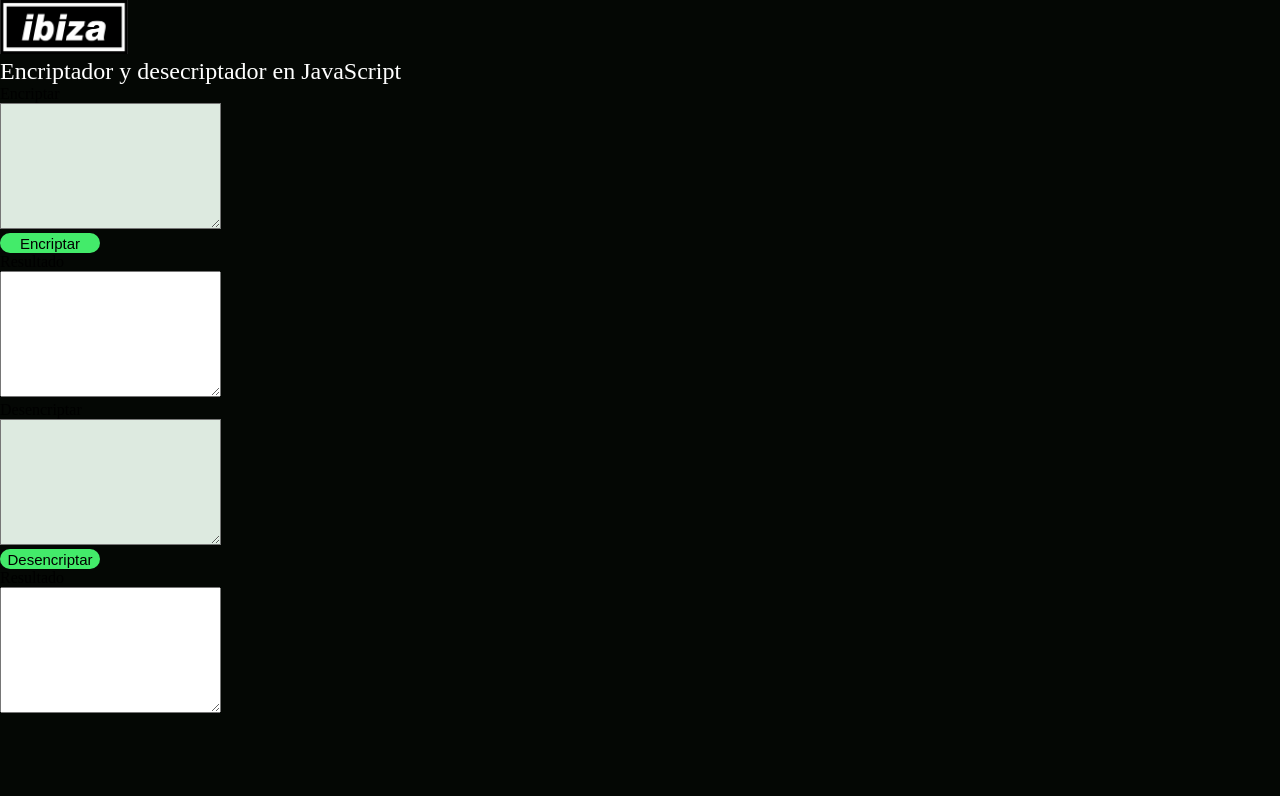
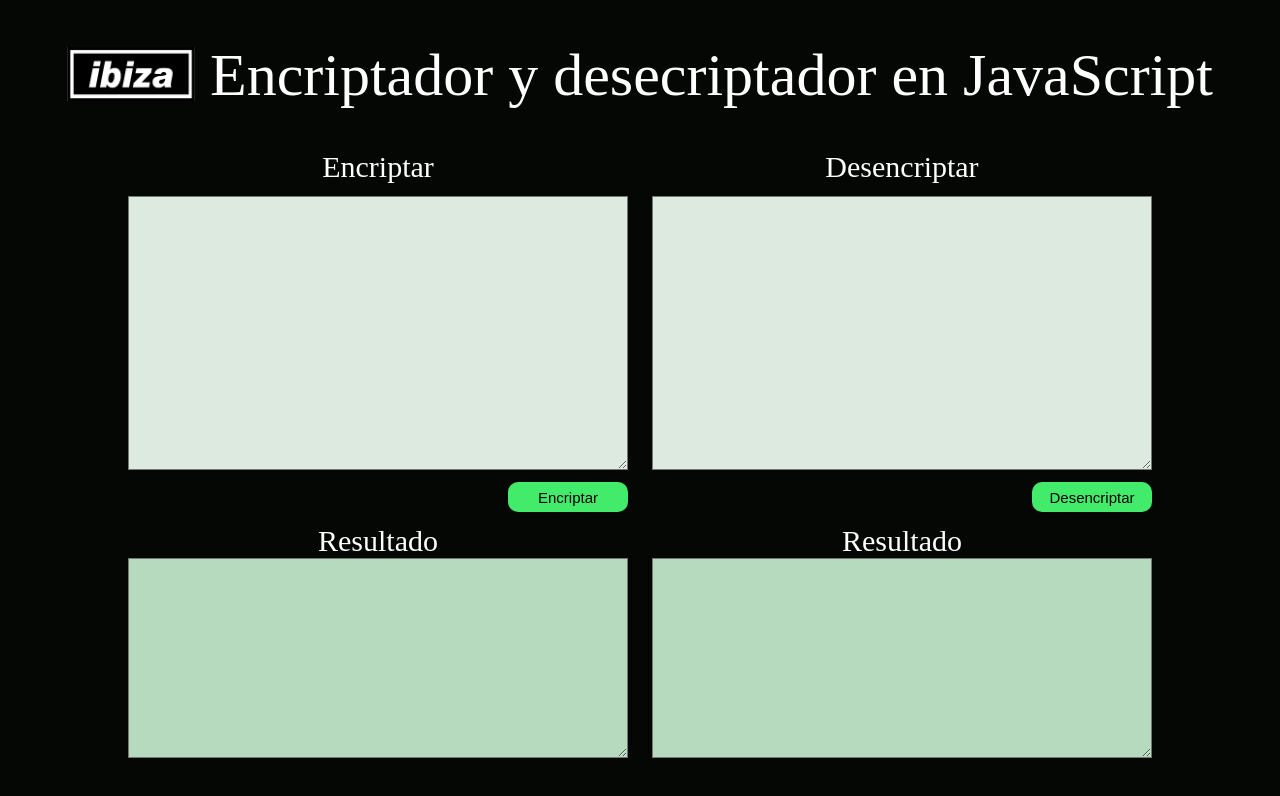
Before and after one commit to Ruben-Rey/Challenge-Oracle---Encriptador, a plain HTML site: page index.html in a window 1280 px wide. Drawn offline with Linux system fonts and the light colour scheme.

Commit message:
Encriptador terminado, queda pendiente crear la version y agragar una imagen

```diff
--- a/estilos.css
+++ b/estilos.css
@@ -19,46 +19,113 @@ time, mark, audio, video {
     vertical-align: baseline;
 }
 
+html {
+    font-size: 62.5%;
+    font-family: 'DM sans';
+}
+
+* {
+    box-sizing: border-box;
+    margin: 0;
+    padding: 0;
+}
+
 body {
-    background:  #040704 ;
+    background: #040704 ;
 }
 
 header {
     color: #ffffff;
+    width: 100%;
+
+
+}
+
+.container__header {
+    height: 15rem;
+    width: 100%;
+
+    display: flex;
+    align-items: center;
+    justify-content: center;
+    align-content: center;
 }
 
 .header__title {
-    font-size: 24px;
+    font-size: 6rem;
+    margin-left: 1.5rem;
+    text-align: center;
+}
+.section__h2 {
+    color: #ffffff;
+    font-size: 3rem;
+    text-align: center;
 }
 
-#logo {
+
+.logo {
     width: 10%;
+}
+
+#logo__img {
+    width: 100%;
 }
 
 .tex__area {
     background: #ddeae0 ;
+    width: 50rem;
+    font-size: 3rem;
+
 }
 
+.form__card {
+    margin: 1.2rem 0 1rem 0 ;
+}
 
+.out-text {
+    background: #b5dabe ;
+    width: 50rem;
+    height: 20rem;
+    font-size: 3rem;
+}
 
 .encrip__button {
     display: inline-flex;
     align-items: center;
     justify-content: center;
-    width: 100px;
-    height: 20px;
+    width: 12rem;
+    height: 3rem;
     background: #43eb6a ;
     color: #000;
-    font-size: 15px;
+    font-size: 1.5rem;
     border: none;
-    border-radius: 10px;
+    border-radius: 1rem;
    cursor: pointer;
 
 }
-.encrip__button:hover {background-color: #3e8e41}
+.encrip__button:hover {
+    background-color: #92e095}
 
 .encrip__button:active {
-  background-color: #3e8e41;
 
+  box-shadow: -2px 2px 22px 8px rgba(75,194,115,1);
   transform: translateY(1px);
 }
+
+.button__right {
+
+    display: flex;
+    justify-content: flex-end;
+
+}
+
+.conten__modul {
+    width: 80%;
+    height: 100%;
+    margin: 0 auto;
+    display: flex;
+    justify-content: space-between;
+    align-items: center;
+    align-content: center;
+
+}
--- a/index.html
+++ b/index.html
@@ -10,44 +10,50 @@
 </head>
 <body>
     <header>
-        <figure class>
-            <img id="logo" src="./img/Logo_Ibiza.png" alt="">
+        <div class="container__header">
+            <figure class="logo">
+                <img id="logo__img" src="./img/Logo_Ibiza.png" alt="">
             </figure>
             <h1 class="header__title">Encriptador y desecriptador en JavaScript</h1>
+        </div>
     </header>
 
 
     <article class="conten__modul">
         <section class="card__encrip">
-            <h2 class="encrip__title">Encriptar</h2>
-            <form action="">
+            <h2 class="section__h2">Encriptar</h2>
+            <form class="form__card" action="">
                 <textarea class="tex__area" id="encrip__inp-text" rows="8" cols="25"></textarea>
             </form>
 
-            <button type="submit" class="encrip__button" onclick="encriptar()">
+            <div class="button__right">
+                <button type="submit" class="encrip__button " onclick="encriptar()">
                  <span class="encrip__button-title">
                     Encriptar
                     </span>
                 </button>
+            </div>
 
-            <form action="">
-                <h2>Resultado</h2>
-                <textarea id="encrip__out-text" rows="8" cols="25"></textarea>
+            <form class="form__card" action="">
+                <h2 class="section__h2">Resultado</h2>
+                <textarea class="out-text" id="encrip__out-text" rows="8" cols="25"></textarea>
             </form>
 
         </section>
 
         <section class="card__desencrip">
-            <h2 class="desencrip__title">Desencriptar</h2>
-            <form action="">
+            <h2 class="section__h2">Desencriptar</h2>
+            <form class="form__card" action="">
                 <textarea class="tex__area" id="desencrip__inp_text" rows="8" cols="25"></textarea>
             </form>
 
+            <div class="button__right">
                 <button class="encrip__button" onclick="desencriptar()">Desencriptar</button>
+            </div>
 
-            <form action="">
-                <h2>Resultado</h2>
-                <textarea id="desencrip__out-text" rows="8" cols="25"></textarea>
+            <form class="form__card" action="">
+                <h2 class="section__h2">Resultado</h2>
+                <textarea class="out-text" id="desencrip__out-text" rows="8" cols="25"></textarea>
             </form>
 
         </section>
```
Also changed, not shown: img/candado-cerrado_verde.jpg (added). Lines whose indentation alone changed are shown as unchanged.
